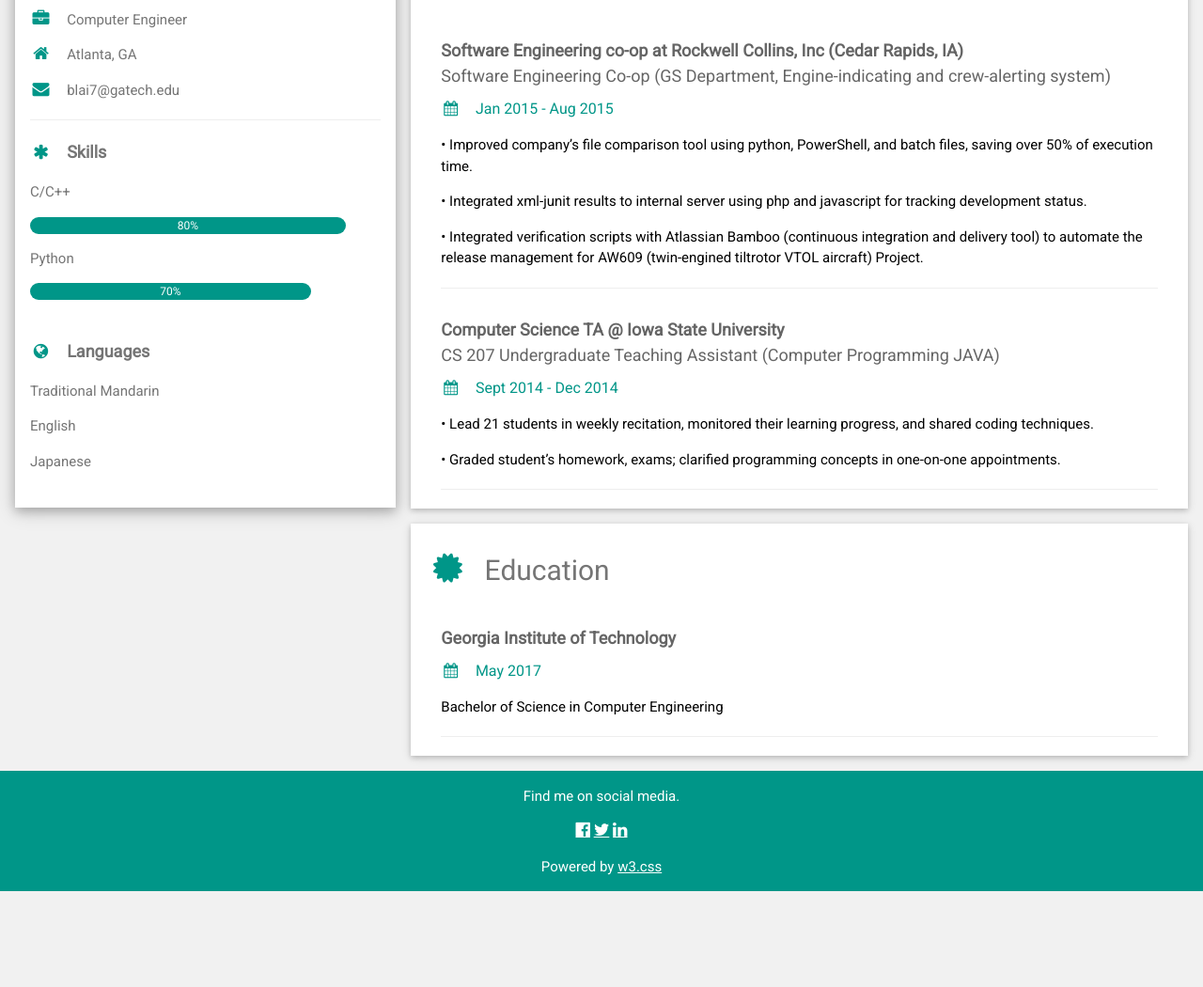
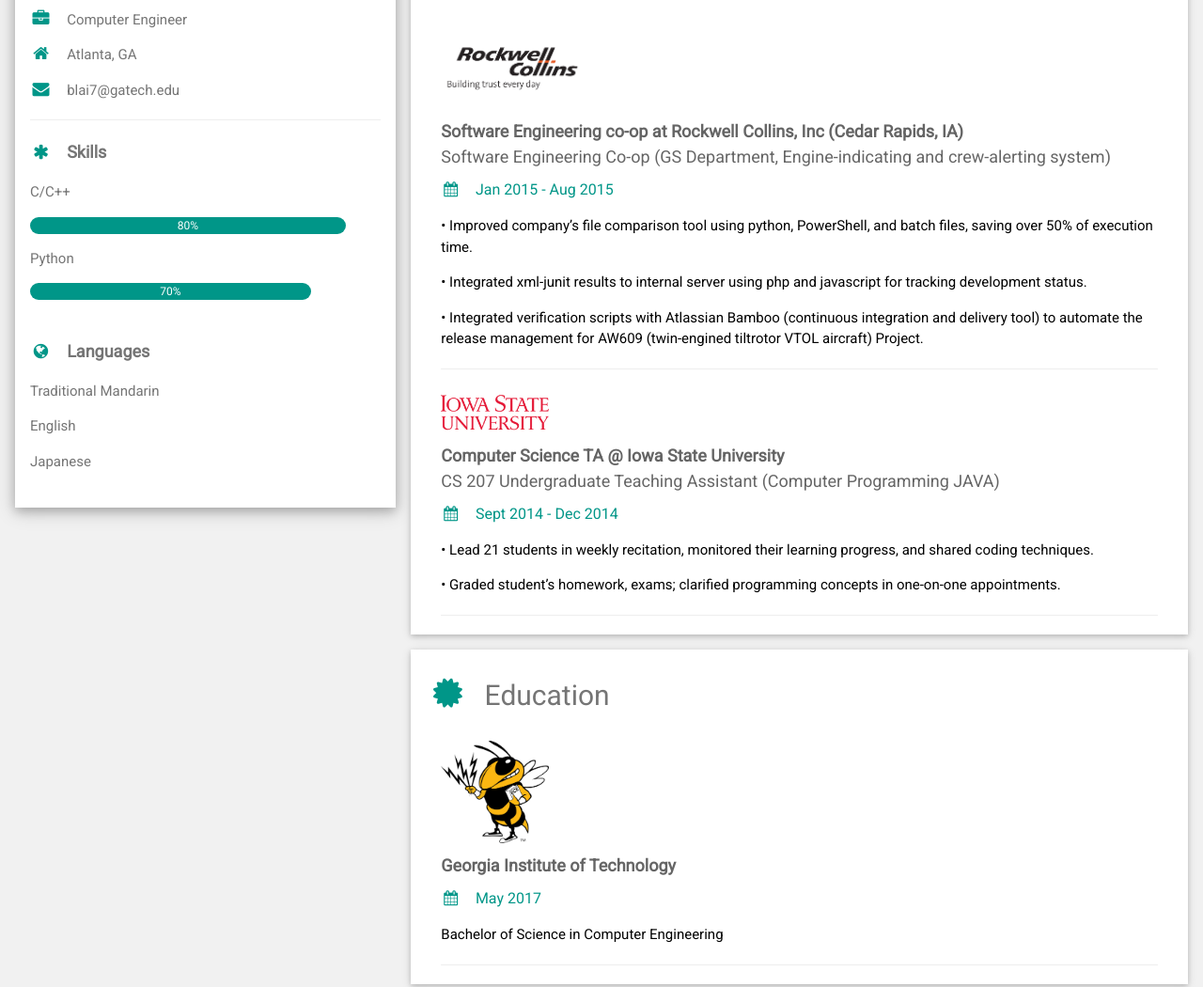
Before and after one commit to boalinlai/boalinlai.github.io, a plain HTML site: page index.html in a window 1280 px wide. Shown: the part 320-1370 px from the top of the page at 94% size. Before the commit the page ends 1268 px from the top, so only its background shows below. Drawn offline with nearby package versions, Linux system fonts and the light colour scheme.

Commit message:
add pictures

```diff
--- a/index.html
+++ b/index.html
@@ -85,12 +85,13 @@
       <div class="w3-container w3-card-2 w3-white w3-margin-bottom">
         <h2 class="w3-text-grey w3-padding-16"><i class="fa fa-suitcase fa-fw w3-margin-right w3-xxlarge w3-text-teal"></i>Work Experience</h2>
         <div class="w3-container">
+          <img src="RC-Logo-630x354.png" style="width:20%">
           <h5 class="w3-opacity"><b>Software Engineering co-op at Rockwell Collins, Inc (Cedar Rapids, IA)</b><br>
 	  Software Engineering Co-op (GS Department, Engine-indicating and crew-alerting system)
 	  </h5>
-          <h6 class="w3-text-teal"><i class="fa fa-calendar fa-fw w3-margin-right"></i>Jan 2015 -
-          <!--span class="w3-tag w3-teal w3-round"-->Aug 2015</span></h6>
-          <p>
+          <h6 class="w3-text-teal"><i class="fa fa-calendar fa-fw w3-margin-right"></i>Jan 2015 - Aug 2015
+	  </span></h6>
+	  <p>
 	   • Improved company’s file comparison tool using python, PowerShell, and batch files, saving over 50% of execution time.
           </p>
           <p>
@@ -102,6 +103,7 @@
 	  <hr>
         </div>
         <div class="w3-container">
+          <img src="isu.png" style="width:15%">
           <h5 class="w3-opacity"><b>Computer Science TA @ Iowa State University</b>
 	  <br>CS 207 Undergraduate Teaching Assistant (Computer Programming JAVA)</h5>
           <h6 class="w3-text-teal"><i class="fa fa-calendar fa-fw w3-margin-right"></i>Sept 2014 - Dec 2014</h6>
@@ -118,6 +120,7 @@
       <div class="w3-container w3-card-2 w3-white">
         <h2 class="w3-text-grey w3-padding-16"><i class="fa fa-certificate fa-fw w3-margin-right w3-xxlarge w3-text-teal"></i>Education</h2>
         <div class="w3-container">
+          <img src="ece_buzz.png" style="width:15%">
           <h5 class="w3-opacity"><b>Georgia Institute of Technology</b></h5>
           <h6 class="w3-text-teal"><i class="fa fa-calendar fa-fw w3-margin-right"></i>May 2017</h6>
           <p>Bachelor of Science in Computer Engineering</p>
```
Also changed, not shown: RC-Logo-630x354.png (added), ece_buzz.png (added), isu.png (added), 1 other file.
